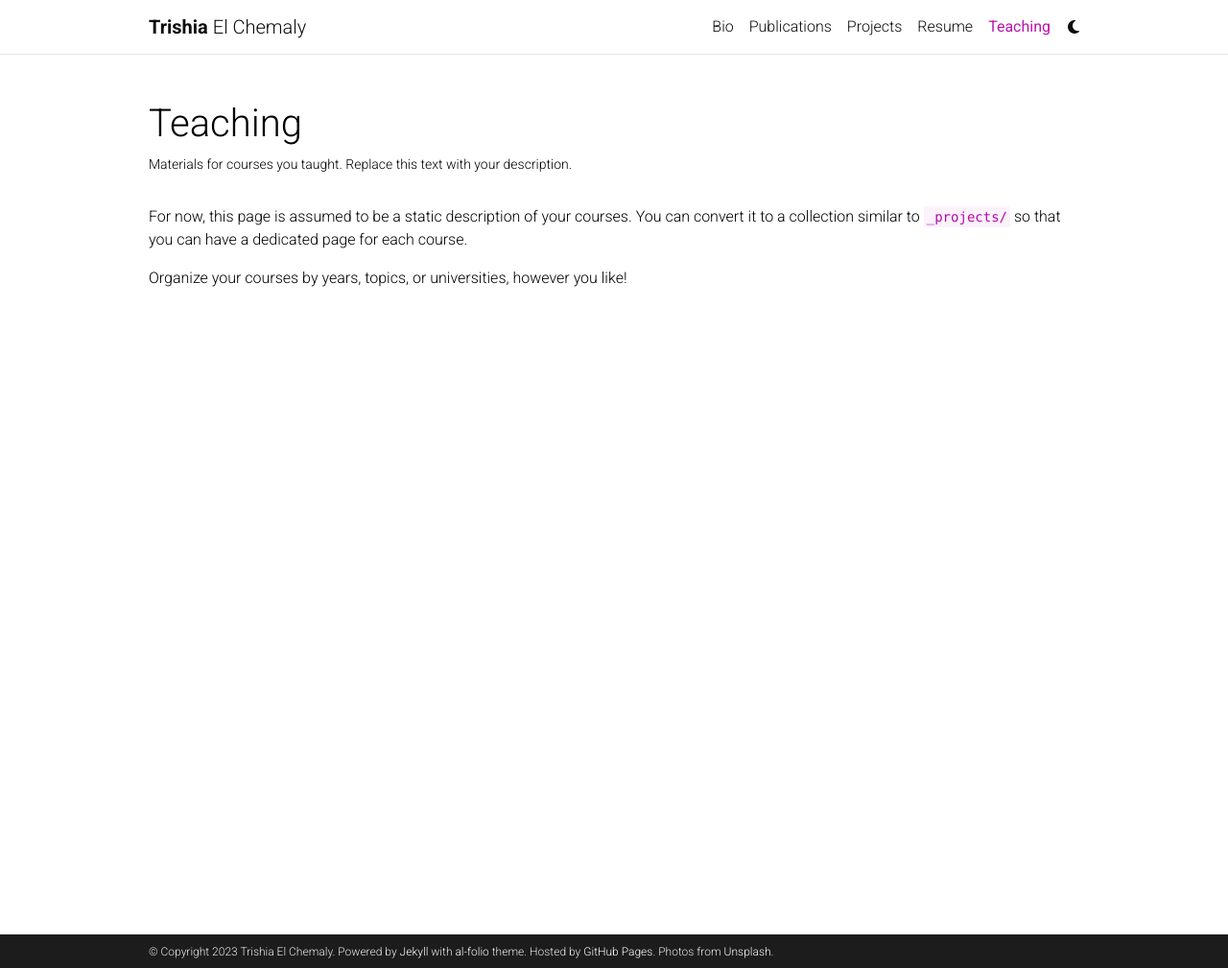
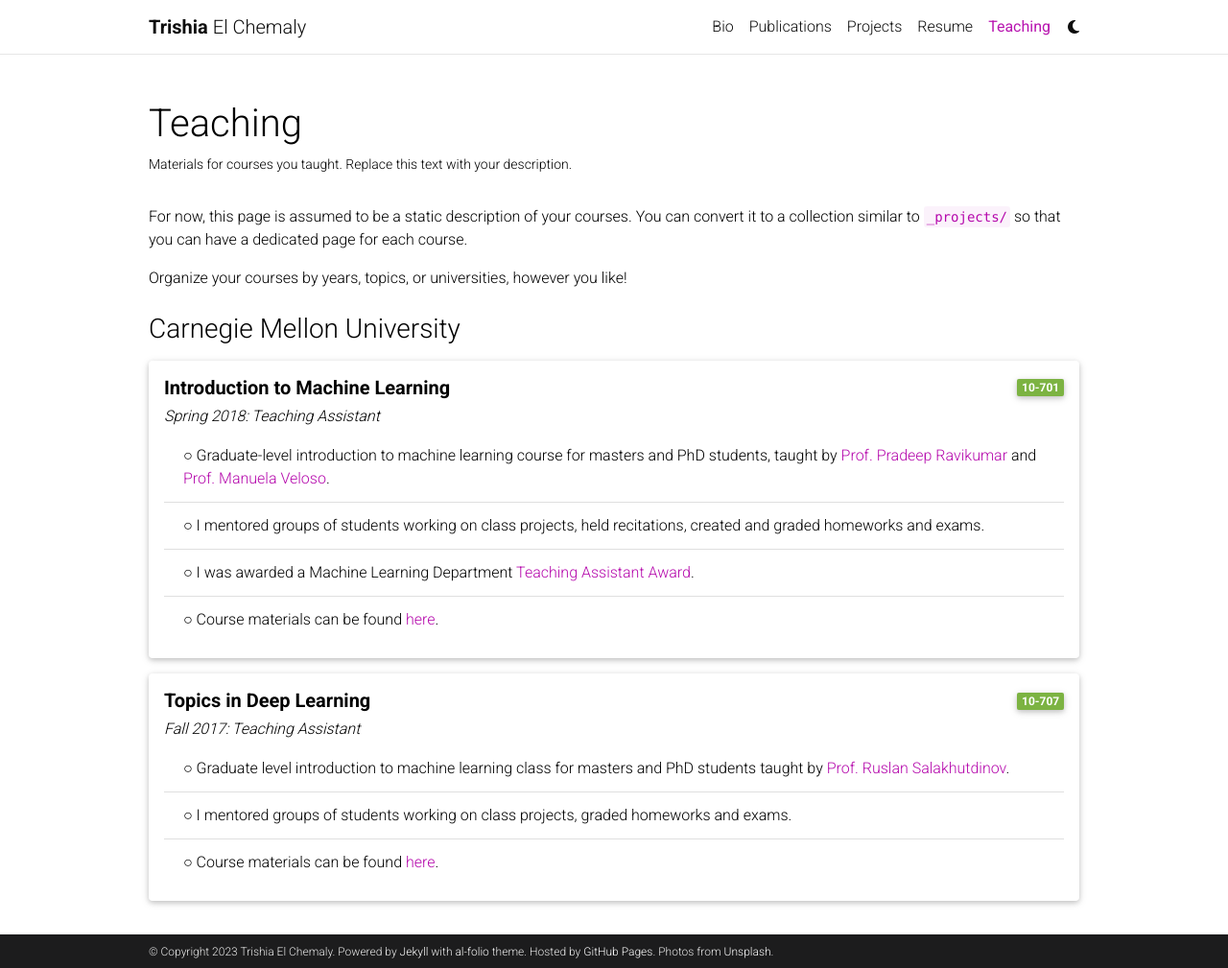
Before and after one commit to tchemaly/tchemaly.github.io, a Jekyll site: the page built from _pages/teaching.md, in a window 1280 px wide and 1009 px high. Shown: the whole window at 96% size. Built offline with Jekyll 4.4.1, drawn with Linux system fonts in a browser that asks for light colours; comment, search, counter and statistics services are not loaded; a style sheet for code colours, icons or effects is not loaded.

Commit message:
Update teaching.md

```diff
--- a/_pages/teaching.md
+++ b/_pages/teaching.md
@@ -10,3 +10,48 @@ nav_order: 5
 For now, this page is assumed to be a static description of your courses. You can convert it to a collection similar to `_projects/` so that you can have a dedicated page for each course.
 
 Organize your courses by years, topics, or universities, however you like!
+
+<h3 class="mt-4">Carnegie Mellon University</h3>
+
+<div class="card mt-3">
+  <div class="p-3">
+    <div class="row">
+      <div class="col-sm-10">
+        <h5 class="font-weight-bold">Introduction to Machine Learning</h5>
+      </div>
+      <div class="col-sm-2 text-left text-sm-right">
+        <span class="badge font-weight-bold light-green darken-1 text-uppercase align-middle" href="https://www.cs.cmu.edu/~pradeepr/courses/701/2018-spring/" target="_blank">
+            10-701
+        </span>
+      </div>
+    </div>
+    <h6 class="font-italic mt-2 mt-sm-0">Spring 2018: Teaching Assistant</h6>
+    <ul class="card-text font-weight-light list-group list-group-flush">
+      <li class="list-group-item">○ Graduate-level introduction to machine learning course for masters and PhD students, taught by <a href="https://www.cs.cmu.edu/~pradeepr/" target="_blank">Prof. Pradeep Ravikumar</a> and  <a href="https://www.cs.cmu.edu/~mmv/" target="_blank">Prof. Manuela Veloso</a>.</li>
+      <li class="list-group-item">○ I mentored groups of students working on class projects, held recitations, created and graded homeworks and exams.</li>
+      <li class="list-group-item">○ I was awarded a Machine Learning Department <a href="https://www.ml.cmu.edu/news/news-archive/2018/may/machine-learning-ta-awards-2018.html" target="_blank">Teaching Assistant Award</a>.</li>
+      <li class="list-group-item">○ Course materials can be found <a href="http://www.cs.cmu.edu/~pradeepr/courses/701/2018-spring/" target="_blank">here</a>.</li>
+    </ul>
+  </div>
+</div>
+
+<div class="card mt-3">
+  <div class="p-3">
+    <div class="row">
+      <div class="col-sm-10">
+        <h5 class="font-weight-bold">Topics in Deep Learning</h5>
+      </div>
+      <div class="col-sm-2 text-left text-sm-right">
+        <span class="badge font-weight-bold light-green darken-1 text-uppercase align-middle">
+            10-707
+        </span>
+      </div>
+    </div>
+    <h6 class="font-italic mt-2 mt-sm-0">Fall 2017: Teaching Assistant</h6>
+    <ul class="card-text font-weight-light list-group list-group-flush">
+      <li class="list-group-item">○ Graduate level introduction to machine learning class for masters and PhD students taught by  <a href="https://www.cs.cmu.edu/~rsalakhu/" target="_blank">Prof. Ruslan Salakhutdinov</a>.</li>
+      <li class="list-group-item">○ I mentored groups of students working on class projects, graded homeworks and exams.</li>
+      <li class="list-group-item">○ Course materials can be found <a href="http://www.cs.cmu.edu/~rsalakhu/10707/" target="_blank">here</a>.</li>
+    </ul>
+  </div>
+</div>
```
